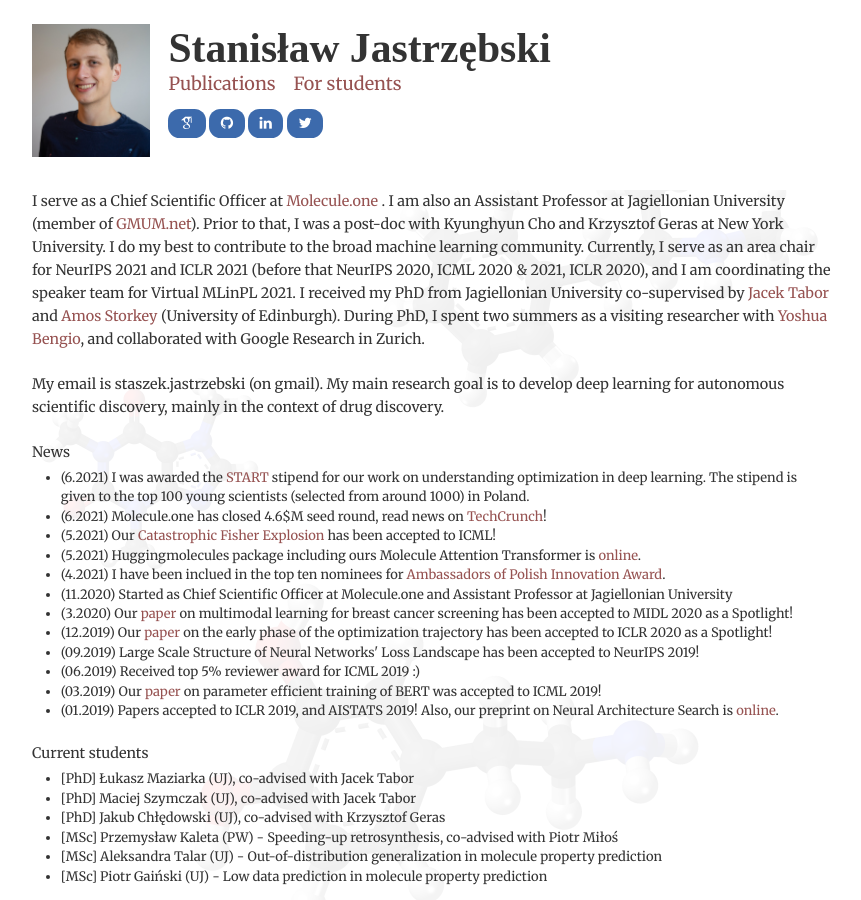
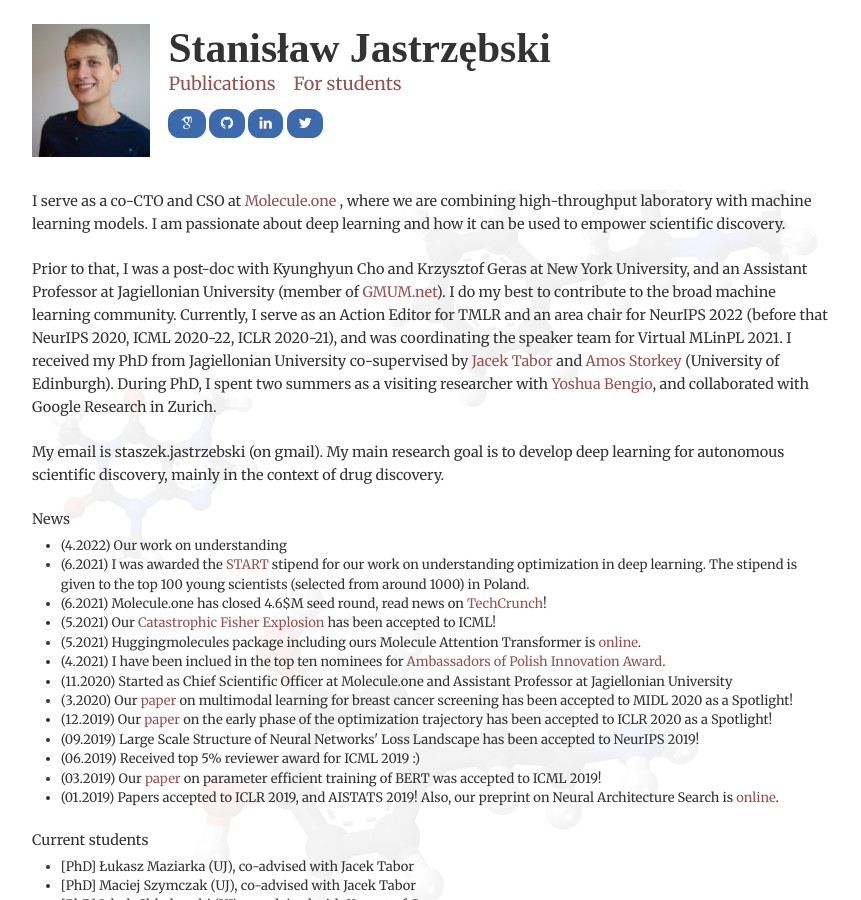
Before and after one commit to kudkudak/kudkudak.github.io, a Jekyll site: the page built from index.html, in a window 1280 px wide and 900 px high. Shown: the whole window, without its empty margins (208-1069 px from the left). Built offline with Jekyll 4.4.1, drawn with Linux system fonts in a browser that asks for light colours; nearby versions of some CDN libraries; some web fonts are replaced; the list of posts is cut into pages by our own code.

Commit message:
Update index.html

```diff
--- a/index.html
+++ b/index.html
@@ -4,7 +4,9 @@ title: Home
 permalink: index.html
 ---
 
-<p>I serve as a Chief Scientific Officer at <a href="http://molecule.one"> Molecule.one </a>. I am also an Assistant Professor at Jagiellonian University (member of <a href="http://gmum.net">GMUM.net</a>). Prior to that, I was a post-doc with Kyunghyun Cho and Krzysztof Geras at New York University. I do my best to contribute to the broad machine learning community. Currently, I serve as an area chair for NeurIPS 2021 and ICLR 2021 (before that NeurIPS 2020, ICML 2020 & 2021, ICLR 2020), and I am coordinating the speaker team for Virtual MLinPL 2021. I received my PhD from Jagiellonian University co-supervised by  <a href="http://gmum.net/index.php?m=team&user=tabor">Jacek Tabor</a> and <a href="http://homepages.inf.ed.ac.uk/amos/">Amos Storkey</a> (University of Edinburgh). During PhD, I spent two summers as a visiting researcher with
+<p>I serve as a co-CTO and CSO at <a href="http://molecule.one"> Molecule.one </a>, where we are combining high-throughput laboratory with machine learning models. I am passionate about deep learning and how it can be used to empower scientific discovery. </p>
+
+<p> Prior to that, I was a post-doc with Kyunghyun Cho and Krzysztof Geras at New York University, and an Assistant Professor at Jagiellonian University (member of <a href="http://gmum.net">GMUM.net</a>). I do my best to contribute to the broad machine learning community. Currently, I serve as an Action Editor for TMLR and an area chair for NeurIPS 2022 (before that NeurIPS 2020, ICML 2020-22, ICLR 2020-21), and was coordinating the speaker team for Virtual MLinPL 2021. I received my PhD from Jagiellonian University co-supervised by  <a href="http://gmum.net/index.php?m=team&user=tabor">Jacek Tabor</a> and <a href="http://homepages.inf.ed.ac.uk/amos/">Amos Storkey</a> (University of Edinburgh). During PhD, I spent two summers as a visiting researcher with
 <a href="http://www.iro.umontreal.ca/~bengioy/yoshua_en/index.html">Yoshua Bengio</a>, and collaborated with Google Research in Zurich. </p>
 
 <p> My email is staszek.jastrzebski (on gmail). My main research goal is to develop deep learning for autonomous scientific discovery, mainly in the context of drug discovery. </p>
@@ -12,6 +14,7 @@ permalink: index.html
 
 <p> News </p>
 <ul>
+    <li> (4.2022) Our work on understanding
     <li> (6.2021) I was awarded the <a href="https://www.fnp.org.pl/konkurs-start-2021-rozstrzygniety/">START</a> stipend for our work on understanding optimization in deep learning. The stipend is given to the top 100 young scientists (selected from around 1000) in Poland.
     <li> (6.2021) Molecule.one has closed 4.6$M seed round, read news on <a href="https://techcrunch.com/2021/06/01/molecule-one-grows-its-drug-synthesis-ai-platform-with-a-4-6m-seed-round/">TechCrunch</a>!
     <li> (5.2021) Our <a href="https://arxiv.org/abs/2012.14193">Catastrophic Fisher Explosion</a> has been accepted to ICML!
```
